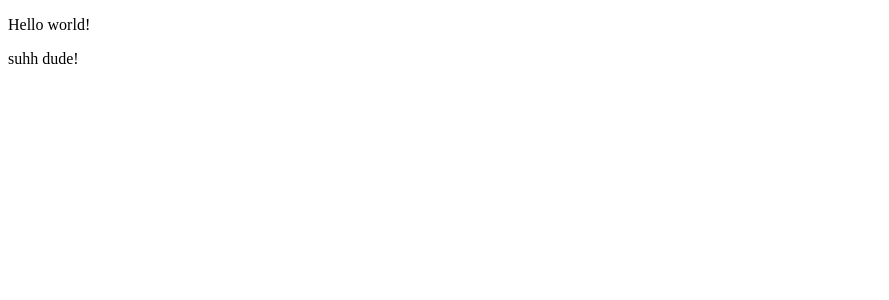
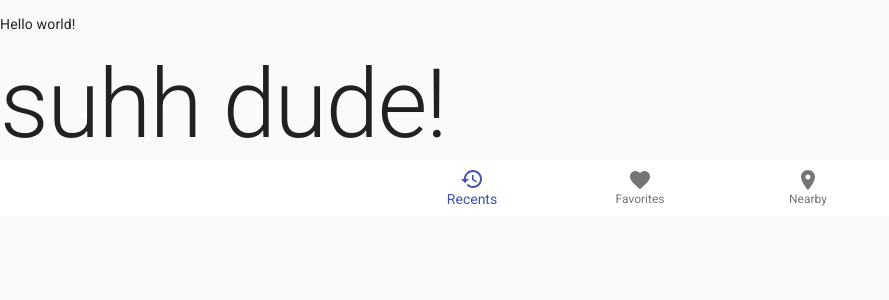
Before and after one commit to NGDino/urban-sniffle, a Next.js app in the folder frontend/: page / in a window 1280 px wide. Shown: the top 300 px of the page, without its empty margins (0-889 px from the left). Built offline with nearby package versions, Linux system fonts and the light colour scheme.

Commit message:
material ui files added.  Got sample nav working

```diff
--- a/frontend/components/Flight/index.js
+++ b/frontend/components/Flight/index.js
@@ -1,7 +1,9 @@
+import {Typography} from '@material-ui/core';
+
 const Flight = () => {
     return (
         <div>
-            <p>suhh dude!</p>
+            <Typography variant='h1'>suhh dude!</Typography>
         </div>
     )
 }
--- a/frontend/components/Nav/index.js
+++ b/frontend/components/Nav/index.js
@@ -0,0 +1,40 @@
+import React from 'react';
+import {useState} from 'react';
+import { makeStyles } from '@material-ui/core/styles';
+import {BottomNavigation, BottomNavigationAction}  from '@material-ui/core';
+import RestoreIcon from '@material-ui/icons/Restore';
+import FavoriteIcon from '@material-ui/icons/Favorite';
+import LocationOnIcon from '@material-ui/icons/LocationOn';
+
+const useStyles = makeStyles({
+    root: {
+        width: '100%',
+    },
+});
+
+const Nav = () => {
+    const classes = useStyles();
+    const [value, setValue] = useState(0);
+
+    return (
+        <div>
+            <BottomNavigation
+        value={value}
+        onChange={(event, newValue) => {
+            console.log(value)
+            setValue(newValue);
+            console.log(value)
+        }}
+        showLabels
+        className={classes.root}
+        >
+            <BottomNavigationAction label="Recents" icon={<RestoreIcon />} />
+            <BottomNavigationAction label="Favorites" icon={<FavoriteIcon />} />
+            <BottomNavigationAction label="Nearby" icon={<LocationOnIcon />} />
+        </BottomNavigation>
+        </div>
+
+    );
+}
+
+export default Nav;
--- a/frontend/package.json
+++ b/frontend/package.json
@@ -4,6 +4,8 @@
   "description": "",
   "main": "index.js",
   "dependencies": {
+    "@material-ui/core": "^4.11.4",
+    "@material-ui/icons": "^4.11.2",
     "@sanity/client": "^2.8.0",
     "@sanity/image-url": "^0.140.22",
     "groq": "^2.2.6",
--- /dev/null
+++ b/frontend/pages/_app.js
@@ -0,0 +1,37 @@
+import React from 'react';
+import PropTypes from 'prop-types';
+import Head from 'next/head';
+import { ThemeProvider } from '@material-ui/core/styles';
+import CssBaseline from '@material-ui/core/CssBaseline';
+import theme from '../src/theme';
+
+export default function MyApp(props) {
+  const { Component, pageProps } = props;
+
+  React.useEffect(() => {
+    // Remove the server-side injected CSS.
+    const jssStyles = document.querySelector('#jss-server-side');
+    if (jssStyles) {
+      jssStyles.parentElement.removeChild(jssStyles);
+    }
+  }, []);
+
+  return (
+    <React.Fragment>
+      <Head>
+        <title>My page</title>
+        <meta name="viewport" content="minimum-scale=1, initial-scale=1, width=device-width" />
+      </Head>
+      <ThemeProvider theme={theme}>
+        {/* CssBaseline kickstart an elegant, consistent, and simple baseline to build upon. */}
+        <CssBaseline />
+        <Component {...pageProps} />
+      </ThemeProvider>
+    </React.Fragment>
+  );
+}
+
+MyApp.propTypes = {
+  Component: PropTypes.elementType.isRequired,
+  pageProps: PropTypes.object.isRequired,
+};
--- /dev/null
+++ b/frontend/pages/_document.js
@@ -0,0 +1,68 @@
+import React from 'react';
+import Document, { Html, Head, Main, NextScript } from 'next/document';
+import { ServerStyleSheets } from '@material-ui/core/styles';
+import theme from '../src/theme';
+
+export default class MyDocument extends Document {
+  render() {
+    return (
+      <Html lang="en">
+        <Head>
+          {/* PWA primary color */}
+          <meta name="theme-color" content={theme.palette.primary.main} />
+          <link
+            rel="stylesheet"
+            href="https://fonts.googleapis.com/css?family=Roboto:300,400,500,700&display=swap"
+          />
+        </Head>
+        <body>
+          <Main />
+          <NextScript />
+        </body>
+      </Html>
+    );
+  }
+}
+
+// `getInitialProps` belongs to `_document` (instead of `_app`),
+// it's compatible with server-side generation (SSG).
+MyDocument.getInitialProps = async (ctx) => {
+  // Resolution order
+  //
+  // On the server:
+  // 1. app.getInitialProps
+  // 2. page.getInitialProps
+  // 3. document.getInitialProps
+  // 4. app.render
+  // 5. page.render
+  // 6. document.render
+  //
+  // On the server with error:
+  // 1. document.getInitialProps
+  // 2. app.render
+  // 3. page.render
+  // 4. document.render
+  //
+  // On the client
+  // 1. app.getInitialProps
+  // 2. page.getInitialProps
+  // 3. app.render
+  // 4. page.render
+
+  // Render app and page and get the context of the page with collected side effects.
+  const sheets = new ServerStyleSheets();
+  const originalRenderPage = ctx.renderPage;
+
+  ctx.renderPage = () =>
+    originalRenderPage({
+      enhanceApp: (App) => (props) => sheets.collect(<App {...props} />),
+    });
+
+  const initialProps = await Document.getInitialProps(ctx);
+
+  return {
+    ...initialProps,
+    // Styles fragment is rendered after the app and page rendering finish.
+    styles: [...React.Children.toArray(initialProps.styles), sheets.getStyleElement()],
+  };
+};
--- a/frontend/pages/index.js
+++ b/frontend/pages/index.js
@@ -1,10 +1,12 @@
 import Flight from '../components/Flight';
+import Nav from '../components/Nav';
 
 const Index = () => {
     return (
       <div>
         <p>Hello world!</p>
         <Flight></Flight>
+        <Nav></Nav>
       </div>
     )
 }
--- /dev/null
+++ b/frontend/src/theme.js
@@ -0,0 +1,5 @@
+import {createMuiTheme} from '@material-ui/core/styles';
+
+const theme = createMuiTheme({})
+
+export default theme;
```
Also changed, not shown: 1 other file (tests, documents, lock files or other folders).
